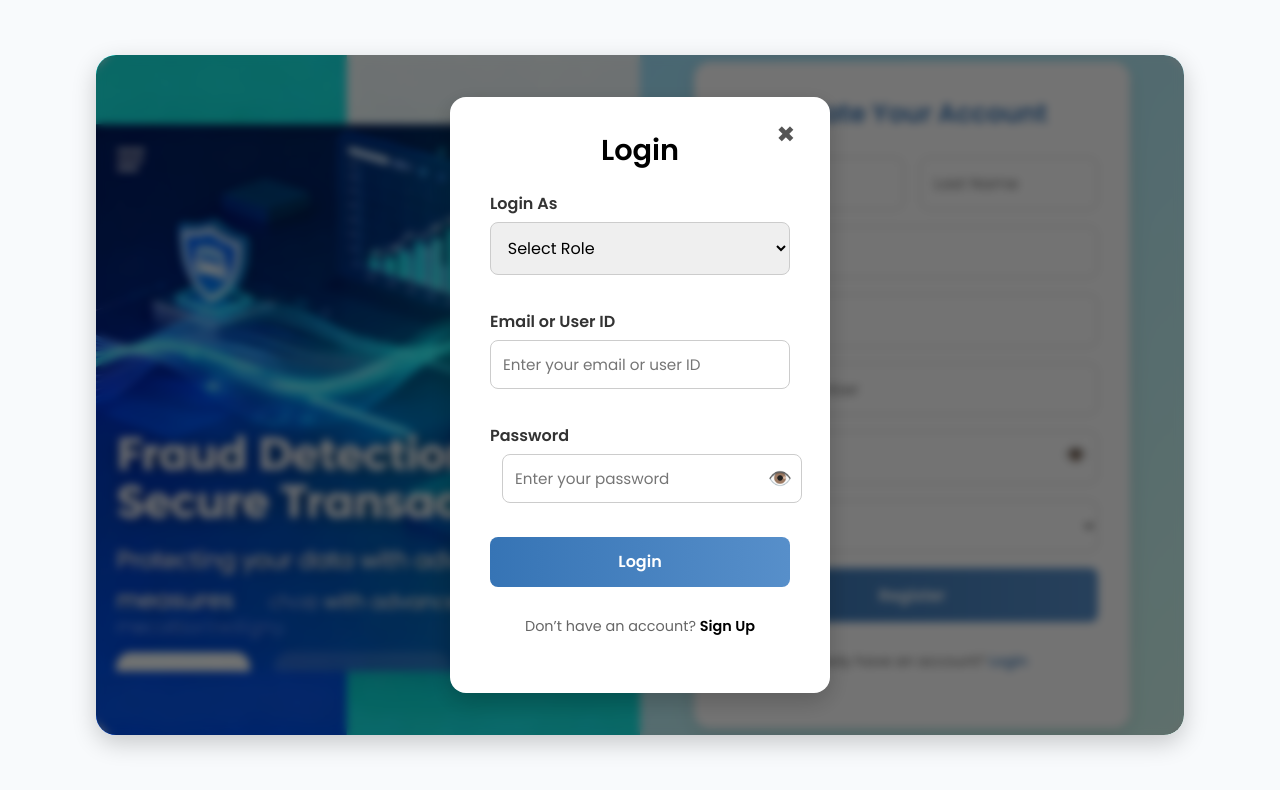
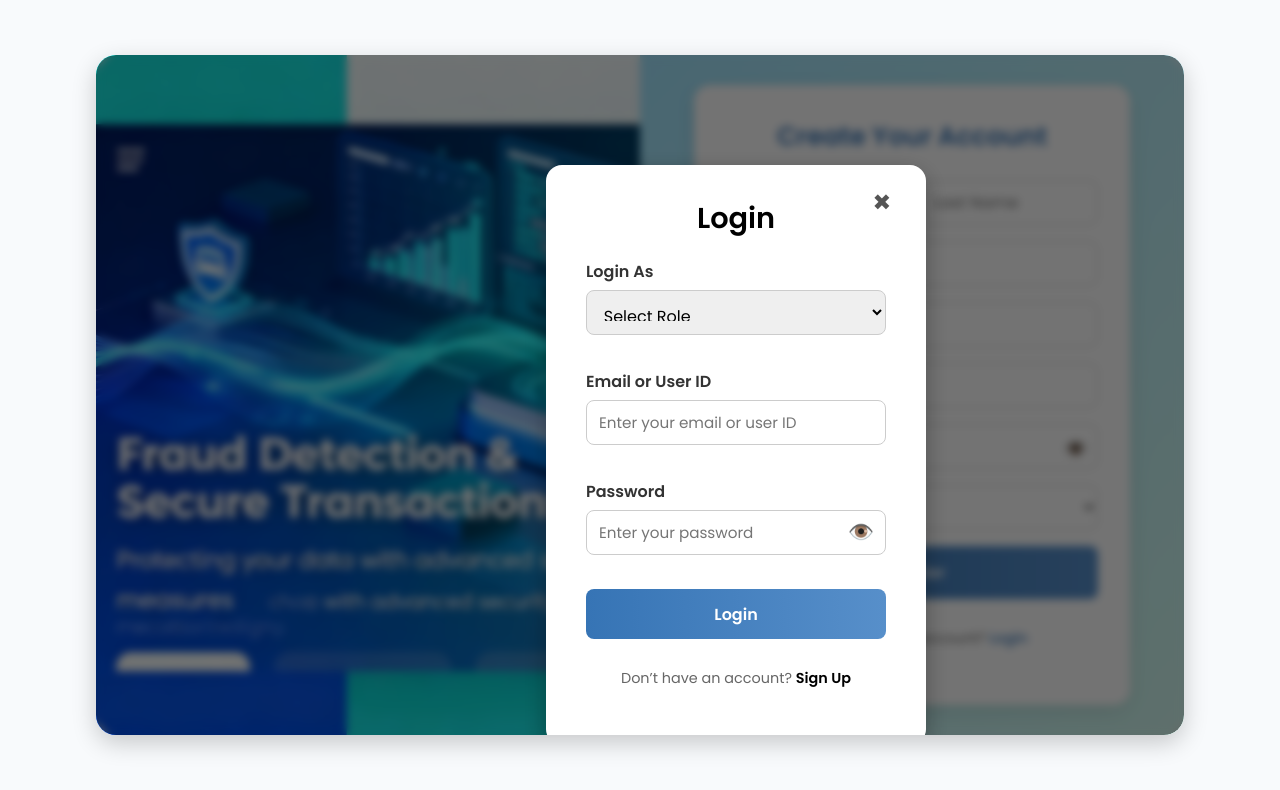
Before and after one commit to jatin-coder345/Real_time_fraud_detection_transaction_system_, a React (Vite) app in the folder Frontend/: page /signup in a window 1280 px wide. Both pictures are taken after a click on the link "Login". Shown: the top 790 px of the page. Built offline with nearby package versions, Linux system fonts and the light colour scheme; no server answers.

Commit message:
login page fix and api loading fix

```diff
--- a/Frontend/src/components/Aapis.jsx
+++ b/Frontend/src/components/Aapis.jsx
@@ -130,7 +130,7 @@ const Aapis = () => {
           {loading ? (
             <div className="loader-container">
               <div className="spinner"></div>
-              <p className="loading-text">Loading APIs...</p>
+              <p className="loading-text">Loading ...</p>
             </div>
           ) : message ? (
             <p className="error">{message}</p>
--- a/Frontend/src/components/Home.css
+++ b/Frontend/src/components/Home.css
@@ -545,3 +545,10 @@ html, body {
 .stats-footer strong {
   color: #111827;
 }
+
+.home-container {
+  position: relative;
+  z-index: 1; /* ✅ keep low */
+  background-color: #3674b5; /* blue background */
+  min-height: 100vh;
+}
--- a/Frontend/src/components/Login.css
+++ b/Frontend/src/components/Login.css
@@ -1,26 +1,32 @@
+/* --- Overlay always covers full screen --- */
 .login-overlay {
   position: fixed;
   top: 0;
   left: 0;
-  width: 100%;
-  height: 100%;
+  width: 100vw;          /* Full viewport width */
+  height: 100vh;         /* Full viewport height */
   background: rgba(0, 0, 0, 0.55);
   display: flex;
   align-items: center;
   justify-content: center;
-  z-index: 999;
+  z-index: 9999;         /* ⬆️ Highest layer */
   backdrop-filter: blur(4px);
+  overflow: hidden;      /* Prevent scroll issues */
 }
 
+/* --- Popup stays centered no matter zoom --- */
 .login-popup {
   background: #ffffff;
   border-radius: 16px;
   padding: 2rem 2.5rem;
-  width: 380px;
-  box-shadow: 0 8px 24px rgba(0, 0, 0, 0.2);
+  width: min(380px, 90%);  /* Responsive size */
+  box-shadow: 0 8px 24px rgba(0, 0, 0, 0.3);
   position: relative;
+  z-index: 10000;          /* ⬆️ Higher than overlay */
   animation: fadeIn 0.3s ease;
+  transform: translateZ(0); /* Prevent clipping on zoom */
 }
+
 
 .close-btn {
   position: absolute;
@@ -59,32 +65,63 @@ label {
 
 input,
 select {
+  width: 100%;
+  height: 45px; /* same fixed height for all */
   padding: 0.8rem;
   border-radius: 8px;
   border: 1px solid #ccc;
   outline: none;
   font-size: 1rem;
   transition: 0.2s ease;
+  box-sizing: border-box;
 }
+
 
 input:focus,
 select:focus {
   border-color: #3674b5;
   box-shadow: 0 0 5px #a1e3fc;
 }
-
+/* ✅ Fix for eye icon position inside password field */
 .password-container {
-  display: flex;
-  align-items: center;
   position: relative;
+  width: 100%;
 }
 
+.password-container input {
+  width: 100%;
+  height: 45px; /* same height as others */
+  padding: 0.8rem 2.5rem 0.8rem 0.8rem; /* right padding for icon space */
+  border-radius: 8px;
+  border: 1px solid #ccc;
+  font-size: 1rem;
+  box-sizing: border-box;
+}
+
+.password-container input:focus {
+  border-color: #3674b5;
+  box-shadow: 0 0 5px #a1e3fc;
+}
+
+/* 👁️ Eye icon styling */
 .toggle-password {
   position: absolute;
-  right: 10px;
+  right: 15px;       /* ⬅️ perfectly inside the input */
+  top: 50%;
+  transform: translateY(-50%);
+  font-size: 1.2rem;
+  color: #3674b5;
   cursor: pointer;
-  color: #3674b5;
+  user-select: none;
+  z-index: 2;         /* ensures icon stays visible */
+  padding-top: 30px;
 }
+
+.toggle-password:hover {
+  color: #2f63a4;
+}
+
+
 
 .login-btn {
   background: linear-gradient(90deg, #3674b5, #578fca);
@@ -154,3 +191,104 @@ select:focus {
   from { opacity: 0; transform: translateY(-5px); }
   to { opacity: 1; transform: translateY(0); }
 }
+
+/* ---------------------------
+  Force eye icon to sit inside
+  the password input on the right
+   (works with your existing markup)
+   Paste this at the end of Login.css
+   --------------------------- */
+
+/* Make .form-group a positioning context (harmless for other groups) */
+.form-group {
+  position: relative;
+}
+
+/* Target only the input that has a following .toggle-password.
+   This ensures we only change padding for the password input. */
+.form-group .toggle-password,
+.form-group input + .toggle-password {
+  /* no-op here, just for selector clarity */
+}
+
+/* Give the input space on the right so text/placeholder never overlaps the icon.
+   This selector applies to any input inside a .form-group that contains a .toggle-password */
+.form-group .toggle-password + * {}
+
+/* Safer approach: increase right padding on all inputs inside .form-group
+   that also contain the toggle icon (this won't affect inputs without the icon
+   because they keep the same visual but still OK). */
+.form-group input {
+  /* keep other properties intact; only ensure box-sizing and padding-right */
+  box-sizing: border-box;
+  padding-right: 2.6rem; /* room for the icon (adjust slightly if needed) */
+}
+
+/* Position the eye icon inside the input (right side) */
+/* .toggle-password {
+  position: absolute;
+  right: 12px;                /* distance from right edge of popup */
+  /* top: 50%;
+  transform: translateY(-50%);
+  font-size: 1.15rem;         /* size of the eye */
+  /* cursor: pointer;
+  user-select: none;
+  color: #3674b5; */
+  /* z-index: 5;                 /* stay on top of input
+  line-height: 1; */
+  /* padding: 2px;               small click area */
+  /* display: inline-flex; */
+  /* align-items: center; */ */
+  /* justify-content: center; */
+/* }  */
+
+/* make hover color subtle */
+.toggle-password:hover {
+  color: #2f63a4;
+}
+
+/* Accessibility: increase clickable area on small screens */
+@media (max-width: 420px) {
+  /* .toggle-password {
+    right: 10px;
+    font-size: 1.25rem;
+    padding: 6px;
+  } */
+
+  .form-group input {
+    padding-right: 3rem;
+  }
+}
+/* --- Fix eye icon position inside password input --- */
+
+/* Make password field a positioning container */
+.form-group:last-of-type {
+  position: relative;
+}
+
+/* Give space inside the input for the eye icon */
+.form-group:last-of-type input {
+  padding-right: 2.8rem; /* space for icon */
+  box-sizing: border-box;
+}
+
+/* Place the eye icon perfectly inside the password box */
+.form-group:last-of-type .toggle-password {
+  position: absolute;
+  right: 12px;             /* distance from right border */
+  top: 50%;                /* center vertically */
+  transform: translateY(-50%);
+  font-size: 1.3rem;
+  color: #3674b5;
+  cursor: pointer;
+  user-select: none;
+  z-index: 10;
+  line-height: 1;
+  display: flex;
+  align-items: center;
+  justify-content: center;
+}
+
+.form-group:last-of-type .toggle-password:hover {
+  color: #2f63a4;
+}
--- a/Frontend/src/components/Login.jsx
+++ b/Frontend/src/components/Login.jsx
@@ -91,7 +91,7 @@ const Login = ({ closePopup }) => {
 
           <div className="form-group">
             <label>Password</label>
-            <div className="password-container">
+            <div className="pass-container">
               <input
                 type={showPassword ? "text" : "password"}
                 placeholder="Enter your password"
```
